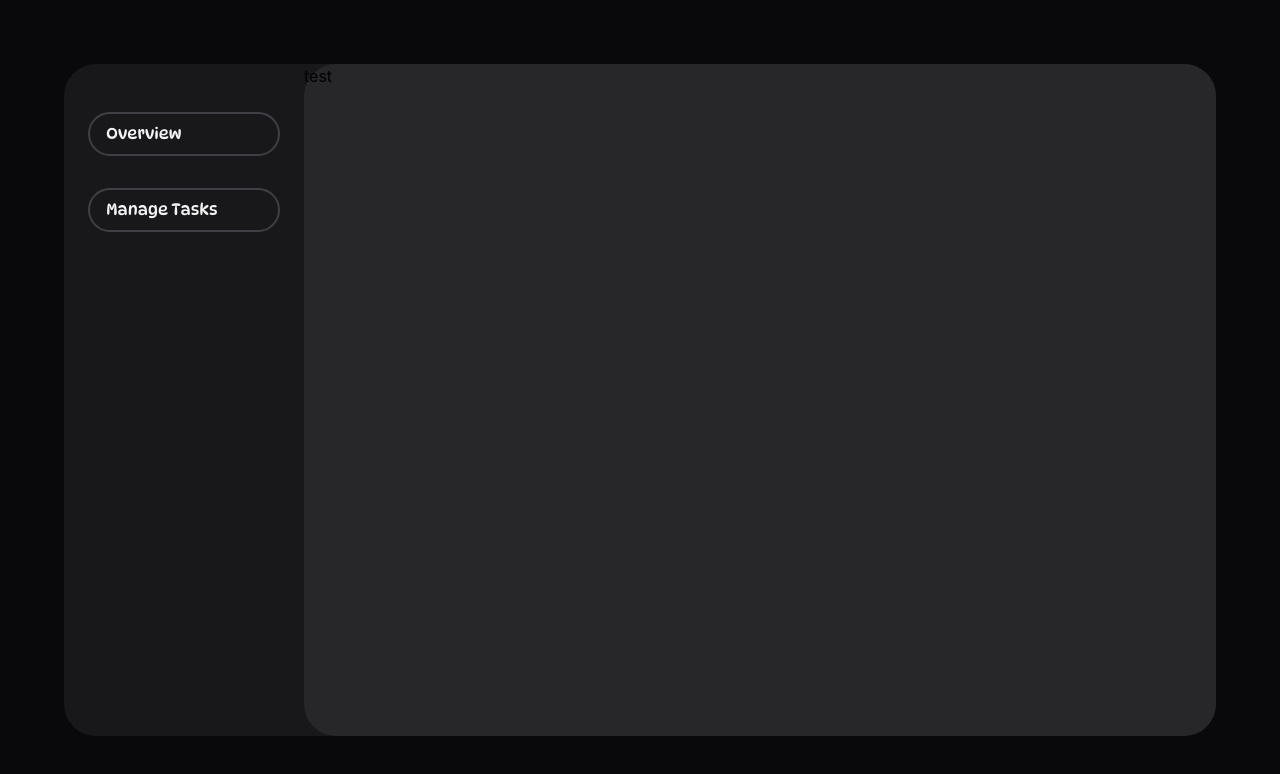
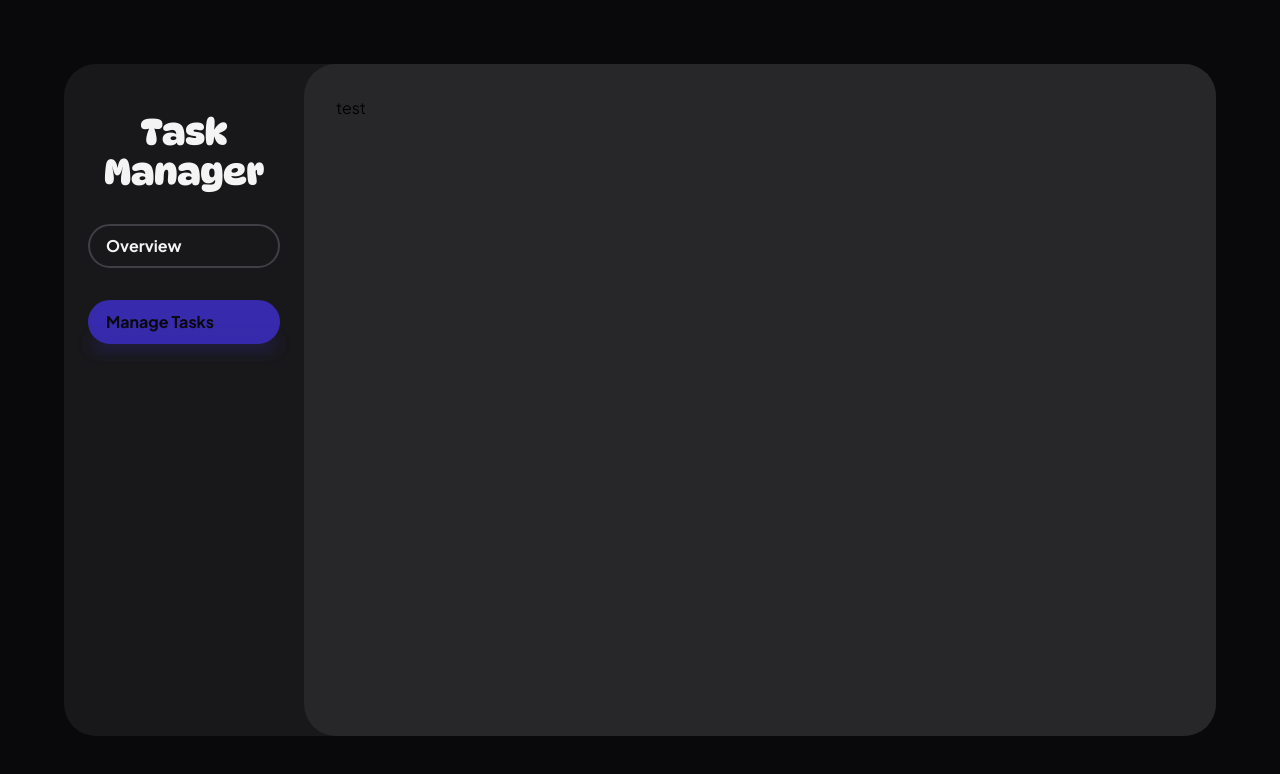
Before and after one commit to itsdingos/task-manager, a React (Vite) app: page /AllTasks in a window 1280 px wide. Shown: the top 774 px of the page. Built offline with nearby package versions, Linux system fonts and the light colour scheme.

Commit message:
Refactor code structure for improved readability and maintainability

```diff
--- a/src/App.jsx
+++ b/src/App.jsx
@@ -3,14 +3,14 @@ import Sidebar from "./assets/components/sidebar/Sidebar"
 
 function App() {
   return (
-    <div className="bg-background h-screen flex justify-center items-center p-16">
+    <div className="bg-background h-screen flex justify-center items-center p-16 font-default">
       <div className="bg-surface w-full h-full rounded-4xl flex">
         <aside>
           <Sidebar />
         </aside>
 
         <main className="w-full h-full bg-surface-hover rounded-4xl">
-          <div className="">
+          <div className="p-8">
             <Outlet />
           </div>
         </main>
--- a/src/assets/components/sidebar/Sidebar.jsx
+++ b/src/assets/components/sidebar/Sidebar.jsx
@@ -3,8 +3,11 @@ import SidebarNavButton from "./SidebarNavButton";
 function Sidebar() {
   return (
     <div className="w-48 h-full shrink-0 mx-6 my-12">
-      <SidebarNavButton path="/" name="Overview" />
-      <SidebarNavButton path="/AllTasks" name="Manage Tasks" />
+      <h1 className="font-title text-text text-center text-4xl font-bold">Task<br />Manager</h1>
+      <div>
+        <SidebarNavButton path="/" name="Overview" />
+        <SidebarNavButton path="/AllTasks" name="Manage Tasks" />
+      </div>
     </div>
   );
 }
--- a/src/assets/components/sidebar/SidebarNavButton.jsx
+++ b/src/assets/components/sidebar/SidebarNavButton.jsx
@@ -3,14 +3,36 @@ import { NavLink } from "react-router";
 function SidebarNavButton({ path, name }) {
   return (
     <NavLink to={path}>
-      <div className="
-          font-title w-full pl-4 p-2 border-2 my-8
-         text-text border-border rounded-full
-         hover:bg-highlight-background hover:border-highlight-border
-         hover:text-highlight-text transition-colors duration-200 ease-in"
-      >
-        <p>{name}</p>
-      </div>
+      {({ isActive }) => (
+        <div className={`
+          relative
+          w-full
+          pl-4 p-2
+          my-8
+          border-2 rounded-full
+          font-bold
+          transition-colors duration-200 ease-in
+
+          after:absolute
+          after:left-1
+          after:right-1
+          after:-bottom-1
+          after:h-1
+          after:rounded-full
+          after:bg-highlight-background
+          after:blur-sm
+          after:transition-opacity
+          after:duration-200
+          after:ease-in
+
+         ${isActive
+            ? "bg-highlight-background text-highlight-text border-highlight-border after:opacity-100"
+            : "text-text border-border hover:bg-highlight-background hover:border-highlight-border hover:text-highlight-text after:opacity-0"
+          }
+        `}>
+          <p>{name}</p>
+        </div>
+      )}
     </NavLink>
   )
 }
--- a/src/index.css
+++ b/src/index.css
@@ -7,8 +7,16 @@
   font-style: normal;
 }
 
+@font-face {
+  font-family: "PlusJakartaSans";
+  src: url('./assets/fonts/PlusJakartaSans-VariableFont.ttf') format('truetype');
+  font-weight: 400 700;
+  font-style: normal;
+}
+
 @theme {
   --font-title: "DynaPuff", sans-serif;
+  --font-default: "PlusJakartaSans", sans-serif;
 
   --color-background: #09090b;
   --color-surface: #18181b;
@@ -20,9 +28,10 @@
 
   --color-border: #3f3f46;
 
-  --color-highlight-background: oklch(94.5% 0.129 101.54);
+  --color-highlight-background: oklch(39.8% 0.195 277.366);
   --color-highlight-text: oklch(14.1% 0.005 285.823);
-  --color-highlight-border: oklch(94.5% 0.129 101.54);
+  --color-highlight-border: var(--color-highlight-background);
+  --color-highlight-glow: oklch(67.3% 0.182 276.935);
 
   --color-success: #34d399;
   --color-warning: #fbbf24;
```
Also changed, not shown: src/assets/fonts/PlusJakartaSans-VariableFont.ttf (added).
